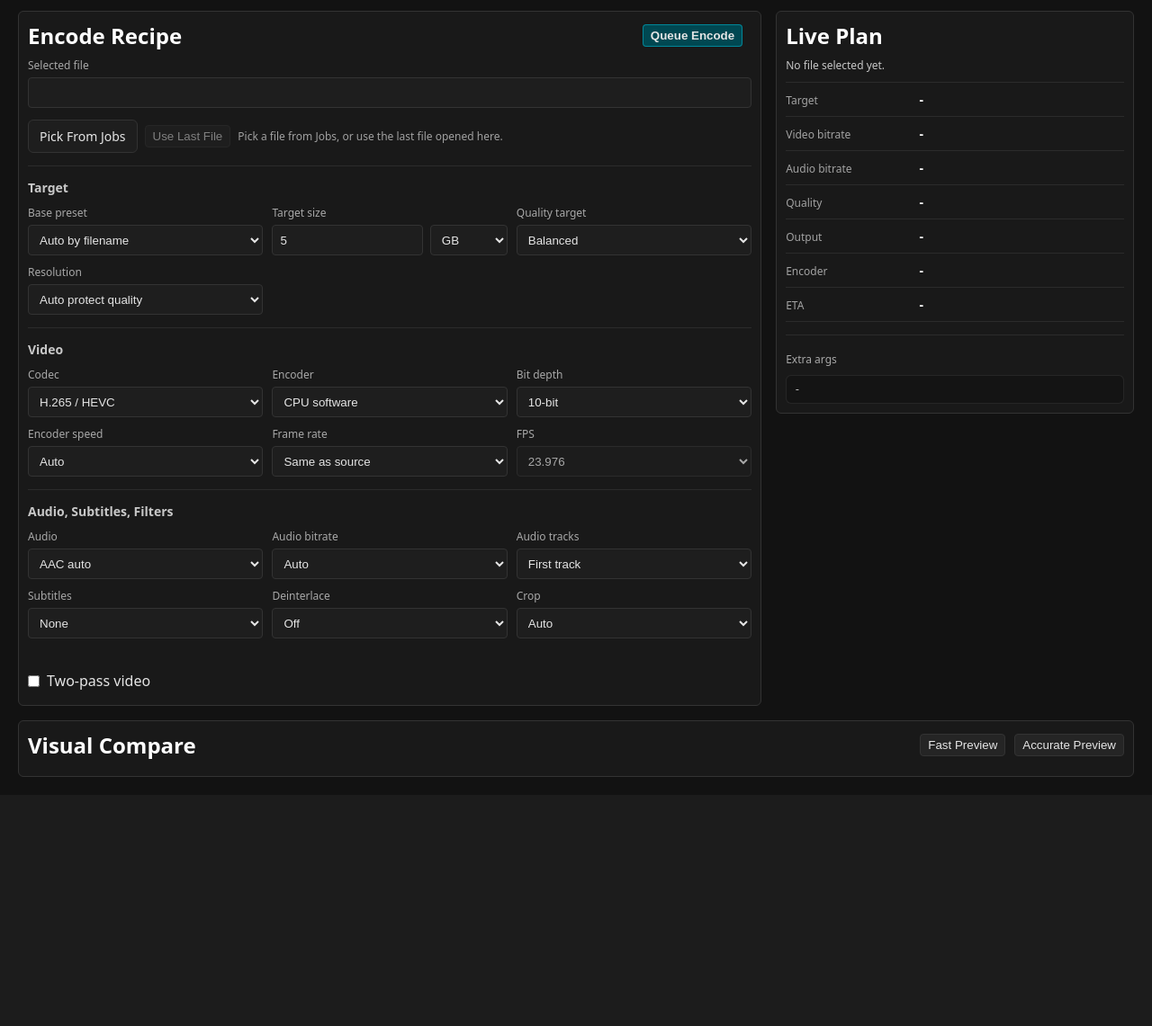
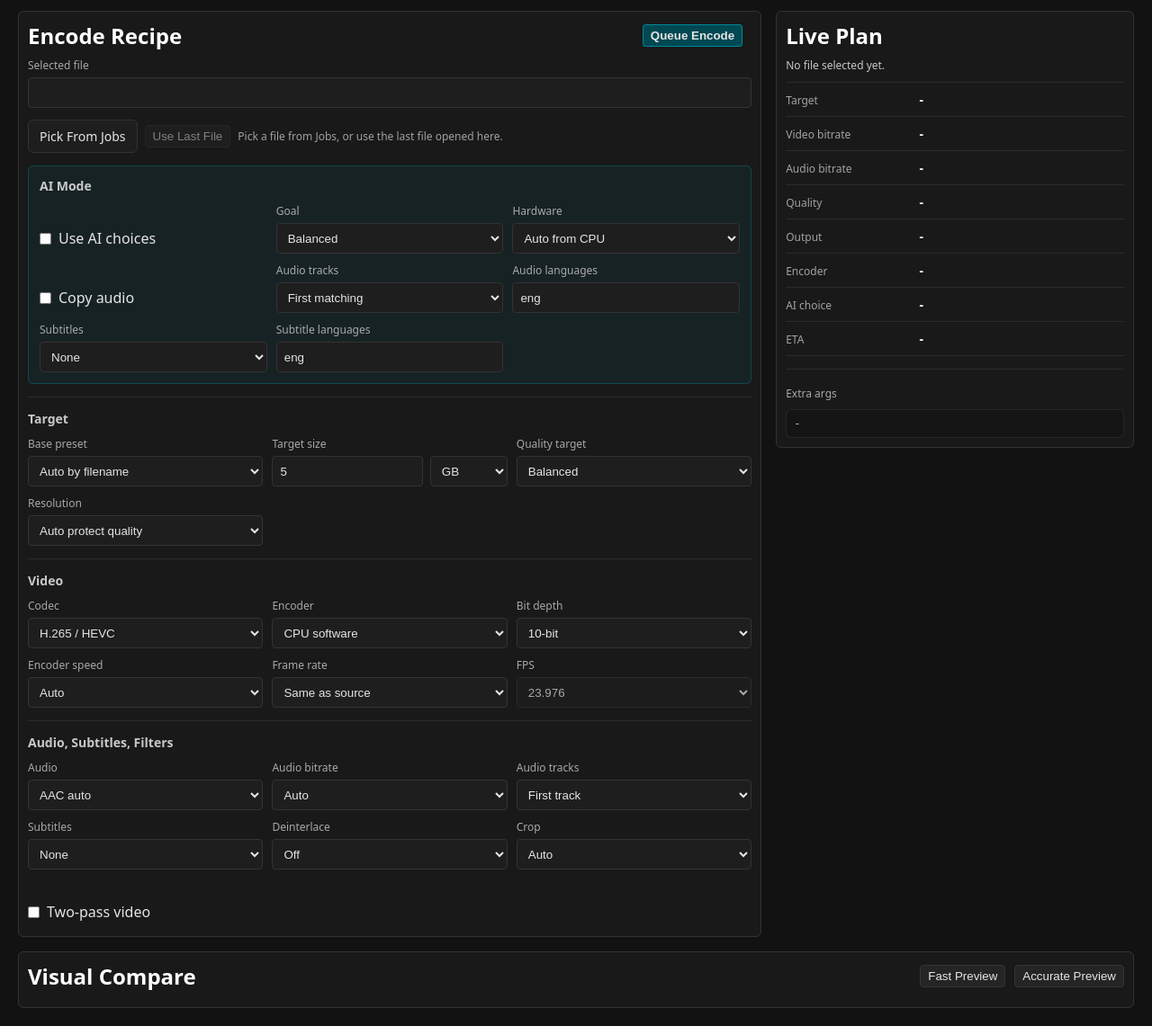
Before and after one commit to kevin1724/handbrake-tsd-helper, a Flask app: page /size_wizard in a window 1280 px wide. Shown: the part 251-1392 px from the top of the page at 90% size. Before the commit the page ends 1115 px from the top, so only its background shows below. Run offline with Flask 3, Linux system fonts and the light colour scheme; data that the repository does not hold is empty; parts of the project's set-up code (start-up, migrations or seed data) failed here and were passed over.

Commit message:
easy size wizard use

```diff
--- a/webui/app/routes.py
+++ b/webui/app/routes.py
@@ -716,8 +716,20 @@ WIZARD_FRAMERATE_MODES = {"same", "pfr", "cfr"}
 WIZARD_FRAMERATES = {"23.976", "24", "25", "29.97", "30", "50", "59.94", "60"}
 WIZARD_DEINTERLACE_MODES = {"off", "decomb", "yadif"}
 WIZARD_CROP_MODES = {"auto", "none"}
+WIZARD_AI_GOALS = {"balanced", "quality", "speed", "small", "archive"}
+WIZARD_AI_HARDWARE = {"auto", "software", "qsv"}
+WIZARD_AI_TRACK_SCOPES = {"first", "all"}
+WIZARD_AI_SUBTITLE_SCOPES = {"none", "first", "all"}
 
 WIZARD_DEFAULT_OPTIONS = {
+    "ai_mode": False,
+    "ai_goal": "balanced",
+    "ai_hardware": "auto",
+    "ai_copy_audio": False,
+    "ai_audio_scope": "first",
+    "ai_subtitle_scope": "none",
+    "audio_languages": [],
+    "subtitle_languages": [],
     "preset": "auto",
     "target_size_value": 5.0,
     "target_size_unit": "GB",
@@ -754,6 +766,77 @@ def _truthy(value, default: bool = False) -> bool:
     return str(value).strip().lower() in {"1", "true", "yes", "on"}
 
 
+WIZARD_LANGUAGE_ALIASES = {
+    "en": "eng",
+    "english": "eng",
+    "eng": "eng",
+    "ja": "jpn",
+    "jp": "jpn",
+    "japanese": "jpn",
+    "jpn": "jpn",
+    "es": "spa",
+    "spanish": "spa",
+    "spa": "spa",
+    "fr": "fre",
+    "french": "fre",
+    "fre": "fre",
+    "fra": "fre",
+    "de": "ger",
+    "german": "ger",
+    "ger": "ger",
+    "deu": "ger",
+    "it": "ita",
+    "italian": "ita",
+    "ita": "ita",
+    "pt": "por",
+    "portuguese": "por",
+    "por": "por",
+    "ko": "kor",
+    "korean": "kor",
+    "kor": "kor",
+    "zh": "chi",
+    "chinese": "chi",
+    "chi": "chi",
+    "zho": "chi",
+    "nl": "dut",
+    "dutch": "dut",
+    "dut": "dut",
+    "nld": "dut",
+    "ru": "rus",
+    "russian": "rus",
+    "rus": "rus",
+    "pl": "pol",
+    "polish": "pol",
+    "pol": "pol",
+    "und": "und",
+    "unknown": "und",
+}
+
+
+def _wizard_languages(value) -> list[str]:
+    if value is None:
+        return []
+    if isinstance(value, (list, tuple)):
+        raw = " ".join(str(v) for v in value)
+    else:
+        raw = str(value)
+
+    out = []
+    seen = set()
+    for part in re.split(r"[,;/\s]+", raw.strip().lower()):
+        if not part:
+            continue
+        token = WIZARD_LANGUAGE_ALIASES.get(part, part)
+        token = re.sub(r"[^a-z0-9]", "", token)[:3]
+        if len(token) != 3 or token in seen:
+            continue
+        seen.add(token)
+        out.append(token)
+        if len(out) >= 12:
+            break
+    return out
+
+
 def _wizard_encoder_label(encoder_name: str) -> str:
     labels = {
         "x264": "H.264 CPU",
@@ -814,6 +897,104 @@ def _scale_to_height(width: int, height: int, target_height: int) -> tuple[int,
     return max(2, out_w), max(2, out_h)
 
 
+def _wizard_likely_qsv(cpu_label: str) -> bool:
+    label = (cpu_label or "").lower()
+    if "intel" not in label:
+        return False
+    return "no igpu" not in label and "kf" not in label
+
+
+def _wizard_ai_choices(options: dict, cpu, cpu_override: float, src_w: int, src_h: int, duration_sec: float) -> tuple[dict, list[str]]:
+    if not options.get("ai_mode"):
+        return options, []
+
+    out = options.copy()
+    goal = out["ai_goal"]
+    hw = out["ai_hardware"]
+    cpu_score = max(0.1, float(getattr(cpu, "speed_index", 1.0)) * float(cpu_override or 1.0))
+    qsv_ok = hw == "qsv" or (hw == "auto" and _wizard_likely_qsv(getattr(cpu, "label", "")))
+    weak_cpu = cpu_score < 0.75
+    strong_cpu = cpu_score >= 1.35
+    very_strong_cpu = cpu_score >= 2.0
+    is_4k = src_h >= 1800 or src_w >= 3200
+    notes = []
+
+    if hw == "software":
+        out["encoder_family"] = "software"
+    elif hw == "qsv":
+        out["encoder_family"] = "qsv"
+    elif goal == "speed" and qsv_ok:
+        out["encoder_family"] = "qsv"
+    elif weak_cpu and qsv_ok:
+        out["encoder_family"] = "qsv"
+    else:
+        out["encoder_family"] = "software"
+
+    if goal == "speed":
+        out["quality"] = "small"
+        out["video_codec"] = "h265" if out["encoder_family"] == "qsv" else ("h264" if weak_cpu else "h265")
+        out["encoder_speed"] = "fast"
+        out["resolution_mode"] = "1080" if is_4k and weak_cpu else "auto"
+        notes.append("speed-first choices")
+    elif goal == "small":
+        out["quality"] = "small"
+        out["video_codec"] = "h265"
+        out["encoder_speed"] = "slow" if out["encoder_family"] == "software" and strong_cpu else "medium"
+        out["resolution_mode"] = "auto"
+        notes.append("smaller-file choices")
+    elif goal == "quality":
+        out["quality"] = "high"
+        out["video_codec"] = "h265"
+        out["encoder_speed"] = "slow" if out["encoder_family"] == "software" and strong_cpu else "medium"
+        out["resolution_mode"] = "keep" if (not is_4k or very_strong_cpu) else "auto"
+        notes.append("quality-first choices")
+    elif goal == "archive":
+        out["quality"] = "balanced"
+        out["video_codec"] = "h265"
+        out["encoder_speed"] = "slow" if out["encoder_family"] == "software" and very_strong_cpu else "medium"
+        out["resolution_mode"] = "auto"
+        notes.append("archive choices")
+    else:
+        out["quality"] = "balanced"
+        out["video_codec"] = "h265"
+        out["encoder_speed"] = "medium" if out["encoder_family"] == "software" else "auto"
+        out["resolution_mode"] = "auto"
+        notes.append("balanced choices")
+
+    out["bit_depth"] = "8" if out["video_codec"] == "h264" else "10"
+    out["two_pass"] = (
+        out["encoder_family"] == "software"
+        and goal in {"quality", "small", "archive"}
+        and cpu_score >= 1.0
+        and duration_sec <= 4 * 60 * 60
+    )
+
+    out["audio_mode"] = "copy" if out["ai_copy_audio"] else "aac"
+    if out["audio_mode"] == "copy":
+        out["audio_bitrate"] = "auto"
+        notes.append("audio copy")
+    elif goal == "quality":
+        out["audio_bitrate"] = "256"
+    elif goal in {"small", "speed"}:
+        out["audio_bitrate"] = "160"
+    else:
+        out["audio_bitrate"] = "192"
+
+    out["audio_tracks"] = out["ai_audio_scope"] if out["audio_languages"] else "first"
+    out["subtitle_mode"] = out["ai_subtitle_scope"] if out["subtitle_languages"] else "none"
+    out["framerate_mode"] = "same"
+    out["deinterlace"] = "off"
+    out["crop_mode"] = "auto"
+
+    notes.append(f"CPU profile {getattr(cpu, 'label', 'default')} at x{cpu_score:.2f}")
+    notes.append(f"{out['encoder_family'].upper()} {out['video_codec'].upper()} {out['encoder_speed']}")
+    if out["audio_languages"]:
+        notes.append("audio languages " + ", ".join(out["audio_languages"]))
+    if out["subtitle_languages"]:
+        notes.append("subtitle languages " + ", ".join(out["subtitle_languages"]))
+    return out, notes
+
+
 def _wizard_normalize_options(data: dict) -> dict:
     data = data or {}
     options = WIZARD_DEFAULT_OPTIONS.copy()
@@ -832,6 +1013,14 @@ def _wizard_normalize_options(data: dict) -> dict:
 
     options.update(
         {
+            "ai_mode": _truthy(data.get("ai_mode"), options["ai_mode"]),
+            "ai_goal": _choice(data.get("ai_goal"), WIZARD_AI_GOALS, options["ai_goal"]),
+            "ai_hardware": _choice(data.get("ai_hardware"), WIZARD_AI_HARDWARE, options["ai_hardware"]),
+            "ai_copy_audio": _truthy(data.get("ai_copy_audio"), options["ai_copy_audio"]),
+            "ai_audio_scope": _choice(data.get("ai_audio_scope"), WIZARD_AI_TRACK_SCOPES, options["ai_audio_scope"]),
+            "ai_subtitle_scope": _choice(data.get("ai_subtitle_scope"), WIZARD_AI_SUBTITLE_SCOPES, options["ai_subtitle_scope"]),
+            "audio_languages": _wizard_languages(data.get("audio_languages")),
+            "subtitle_languages": _wizard_languages(data.get("subtitle_languages")),
             "preset": preset,
             "target_size_value": size_value,
             "target_size_unit": unit,
@@ -924,16 +1113,30 @@ def _wizard_build_extra_args(options: dict, video_kbps: float, out_w: int, out_h
         args += ["--crop", "0:0:0:0"]
 
     if not preview:
+        audio_langs = options.get("audio_languages") or []
+        subtitle_langs = options.get("subtitle_languages") or []
+
+        if audio_langs:
+            args += ["--audio-lang-list", ",".join(audio_langs)]
+
         if options["audio_tracks"] == "all":
             args.append("--all-audio")
+        elif audio_langs:
+            args.append("--first-audio")
 
         if options["audio_mode"] == "copy":
             args += ["-E", "copy"]
         else:
             args += ["-E", "av_aac", "-B", str(_wizard_audio_kbps(options))]
 
+        if subtitle_langs:
+            args += ["--subtitle-lang-list", ",".join(subtitle_langs)]
+
         if options["subtitle_mode"] == "first":
-            args += ["--subtitle", "1"]
+            if subtitle_langs:
+                args.append("--first-subtitle")
+            else:
+                args += ["--subtitle", "1"]
         elif options["subtitle_mode"] == "all":
             args.append("--all-subtitles")
 
@@ -968,6 +1171,16 @@ def _wizard_plan(data: dict, *, probe_func=_probe_media, for_queue: bool = False
     if duration_sec <= 0 or src_w <= 0 or src_h <= 0:
         raise RuntimeError("probe incomplete")
 
+    settings = load_settings()
+    cpu = get_cpu_profile(settings.get("cpu_profile"))
+    try:
+        cpu_override_f = float(settings.get("cpu_speed_override", 1.0))
+    except Exception:
+        cpu_override_f = 1.0
+    if cpu_override_f <= 0:
+        cpu_override_f = 1.0
+
+    options, ai_notes = _wizard_ai_choices(options, cpu, cpu_override_f, src_w, src_h, duration_sec)
     target_mb = _size_to_mb(options["target_size_value"], options["target_size_unit"])
     target_bytes = target_mb * 1024.0 * 1024.0
     total_bitrate_kbps = (target_bytes * 8.0 / duration_sec) / 1000.0
@@ -980,15 +1193,6 @@ def _wizard_plan(data: dict, *, probe_func=_probe_media, for_queue: bool = False
     encoder_preset = _wizard_encoder_preset(options)
     encoder_name = _wizard_encoder_name(options)
     extra_args = _wizard_build_extra_args(options, video_kbps, out_w, out_h, src_w, src_h, preview=preview)
-
-    settings = load_settings()
-    cpu = get_cpu_profile(settings.get("cpu_profile"))
-    try:
-        cpu_override_f = float(settings.get("cpu_speed_override", 1.0))
-    except Exception:
-        cpu_override_f = 1.0
-    if cpu_override_f <= 0:
-        cpu_override_f = 1.0
 
     base_est_fps = _estimate_encode_fps(out_w, out_h, encoder_preset)
     if options["encoder_family"] == "qsv":
@@ -1016,6 +1220,9 @@ def _wizard_plan(data: dict, *, probe_func=_probe_media, for_queue: bool = False
             "encoder": encoder_name,
             "encoder_label": _wizard_encoder_label(encoder_name),
             "encoder_preset": encoder_preset,
+            "ai_mode": bool(options.get("ai_mode")),
+            "ai_summary": "; ".join(ai_notes),
+            "ai_decisions": ai_notes,
             "eta_seconds": int(round(eta_sec)),
             "eta_human": f"{int(eta_sec//3600)}h {int((eta_sec%3600)//60)}m" if eta_sec >= 3600 else f"{int(eta_sec//60)}m",
             "cpu_profile": cpu.id,
--- a/webui/app/templates/size_wizard.html
+++ b/webui/app/templates/size_wizard.html
@@ -146,6 +146,13 @@
 
     .toggle-line input {
       margin: 0;
+    }
+
+    .ai-mode-band {
+      border: 1px solid rgba(0,188,212,0.24);
+      border-radius: 6px;
+      padding: 12px;
+      background: rgba(0,188,212,0.06);
     }
 
     .primary-btn {
@@ -388,6 +395,68 @@
           </div>
         </div>
 
+        <div class="wizard-group ai-mode-band">
+          <h3>AI Mode</h3>
+          <div class="wizard-form-grid">
+            <label class="toggle-line">
+              <input id="aiMode" type="checkbox">
+              Use AI choices
+            </label>
+
+            <div class="wizard-field">
+              <label for="aiGoal">Goal</label>
+              <select id="aiGoal">
+                <option value="balanced" selected>Balanced</option>
+                <option value="quality">Best quality</option>
+                <option value="speed">Fastest encode</option>
+                <option value="small">Smallest file</option>
+                <option value="archive">Archive</option>
+              </select>
+            </div>
+
+            <div class="wizard-field">
+              <label for="aiHardware">Hardware</label>
+              <select id="aiHardware">
+                <option value="auto" selected>Auto from CPU</option>
+                <option value="software">CPU only</option>
+                <option value="qsv">Intel QSV</option>
+              </select>
+            </div>
+
+            <label class="toggle-line">
+              <input id="aiCopyAudio" type="checkbox">
+              Copy audio
+            </label>
+
+            <div class="wizard-field">
+              <label for="aiAudioScope">Audio tracks</label>
+              <select id="aiAudioScope">
+                <option value="first" selected>First matching</option>
+                <option value="all">All matching</option>
+              </select>
+            </div>
+
+            <div class="wizard-field">
+              <label for="audioLanguages">Audio languages</label>
+              <input id="audioLanguages" type="text" value="eng" placeholder="eng, jpn, spa">
+            </div>
+
+            <div class="wizard-field">
+              <label for="aiSubtitleScope">Subtitles</label>
+              <select id="aiSubtitleScope">
+                <option value="none" selected>None</option>
+                <option value="first">First matching</option>
+                <option value="all">All matching</option>
+              </select>
+            </div>
+
+            <div class="wizard-field">
+              <label for="subtitleLanguages">Subtitle languages</label>
+              <input id="subtitleLanguages" type="text" value="eng" placeholder="eng, jpn, spa">
+            </div>
+          </div>
+        </div>
+
         <div class="wizard-group">
           <h3>Target</h3>
           <div class="wizard-form-grid">
@@ -595,6 +664,10 @@
             <strong id="metricEncoder">-</strong>
           </div>
           <div class="metric-row">
+            <span>AI choice</span>
+            <strong id="metricAi">-</strong>
+          </div>
+          <div class="metric-row">
             <span>ETA</span>
             <strong id="metricEta">-</strong>
           </div>
@@ -638,6 +711,14 @@
 
   <script>
     const defaultOptions = {
+      ai_mode: false,
+      ai_goal: "balanced",
+      ai_hardware: "auto",
+      ai_copy_audio: false,
+      ai_audio_scope: "first",
+      ai_subtitle_scope: "none",
+      audio_languages: ["eng"],
+      subtitle_languages: ["eng"],
       preset: "auto",
       target_size_value: 5,
       target_size_unit: "GB",
@@ -659,6 +740,14 @@
     };
 
     const controlIds = [
+      "aiMode",
+      "aiGoal",
+      "aiHardware",
+      "aiCopyAudio",
+      "aiAudioScope",
+      "audioLanguages",
+      "aiSubtitleScope",
+      "subtitleLanguages",
       "preset",
       "sizeValue",
       "sizeUnit",
@@ -841,6 +930,11 @@
       return `${Math.round(n)} kbps`;
     }
 
+    function languagesForInput(value) {
+      if (Array.isArray(value)) return value.join(", ");
+      return value == null ? "" : String(value);
+    }
+
     function qualityText(estimates) {
       const map = {
         good: "Good",
@@ -854,14 +948,27 @@
     }
 
     function buildRecipeName(payload) {
+      if (payload.ai_mode) {
+        const goal = String(payload.ai_goal || "balanced").replace(/^\w/, (c) => c.toUpperCase());
+        return `AI ${goal} ${payload.target_size_value}${payload.target_size_unit}`;
+      }
       const codec = payload.video_codec === "h264" ? "H.264" : "H.265";
       const encoder = payload.encoder_family === "qsv" ? "QSV" : "CPU";
       return `${codec} ${encoder} ${payload.target_size_value}${payload.target_size_unit}`;
     }
 
     function currentPayload() {
+      const aiEnabled = el("aiMode").checked;
       return {
         src: el("src").value,
+        ai_mode: aiEnabled,
+        ai_goal: el("aiGoal").value,
+        ai_hardware: el("aiHardware").value,
+        ai_copy_audio: el("aiCopyAudio").checked,
+        ai_audio_scope: el("aiAudioScope").value,
+        ai_subtitle_scope: el("aiSubtitleScope").value,
+        audio_languages: aiEnabled ? el("audioLanguages").value : "",
+        subtitle_languages: aiEnabled ? el("subtitleLanguages").value : "",
         preset: el("preset").value,
         target_size_value: Number(el("sizeValue").value || defaultOptions.target_size_value),
         target_size_unit: el("sizeUnit").value,
@@ -892,6 +999,14 @@
 
     function applyWizardOptions(options = {}) {
       const o = { ...defaultOptions, ...options };
+      setChecked("aiMode", o.ai_mode);
+      setValue("aiGoal", o.ai_goal);
+      setValue("aiHardware", o.ai_hardware);
+      setChecked("aiCopyAudio", o.ai_copy_audio);
+      setValue("aiAudioScope", o.ai_audio_scope);
+      setValue("aiSubtitleScope", o.ai_subtitle_scope);
+      setValue("audioLanguages", languagesForInput(o.audio_languages));
+      setValue("subtitleLanguages", languagesForInput(o.subtitle_languages));
       setValue("preset", o.preset);
       setValue("sizeValue", o.target_size_value);
       setValue("sizeUnit", o.target_size_unit);
@@ -921,6 +1036,32 @@
     }
 
     function updateControlStates() {
+      const isAi = el("aiMode").checked;
+      [
+        "quality",
+        "resolutionMode",
+        "videoCodec",
+        "encoderFamily",
+        "bitDepth",
+        "encoderSpeed",
+        "audioMode",
+        "audioBitrate",
+        "audioTracks",
+        "subtitleMode",
+        "framerateMode",
+        "framerate",
+        "deinterlace",
+        "cropMode",
+        "twoPass"
+      ].forEach((id) => {
+        const node = el(id);
+        if (node) node.disabled = isAi;
+      });
+
+      if (isAi) {
+        return;
+      }
+
       const isH264 = el("videoCodec").value === "h264";
       if (isH264) el("bitDepth").value = "8";
       el("bitDepth").disabled = isH264;
@@ -1058,6 +1199,7 @@
       el("metricQuality").textContent = "-";
       el("metricOutput").textContent = "-";
       el("metricEncoder").textContent = "-";
+      el("metricAi").textContent = "-";
       el("metricEta").textContent = "-";
       el("decisionNote").textContent = "";
       el("argsPreview").textContent = "-";
@@ -1087,8 +1229,9 @@
       el("metricQuality").textContent = qualityText(e);
       el("metricOutput").textContent = `${output.width || "-"}x${output.height || "-"} (${e.decision || "keep"})`;
       el("metricEncoder").textContent = `${e.encoder_label || e.encoder || "-"}${e.encoder_preset ? ` / ${e.encoder_preset}` : ""}`;
+      el("metricAi").textContent = e.ai_mode ? (e.ai_summary || "AI mode active") : "Manual";
       el("metricEta").textContent = `${e.eta_human || "-"}${e.est_fps ? ` at about ${e.est_fps} fps` : ""}`;
-      el("decisionNote").textContent = e.decision_note || "Keeping the selected resolution plan.";
+      el("decisionNote").textContent = [e.decision_note, e.ai_summary].filter(Boolean).join(" ");
       el("argsPreview").textContent = args.length ? args.join(" ") : "-";
     }
 
```
